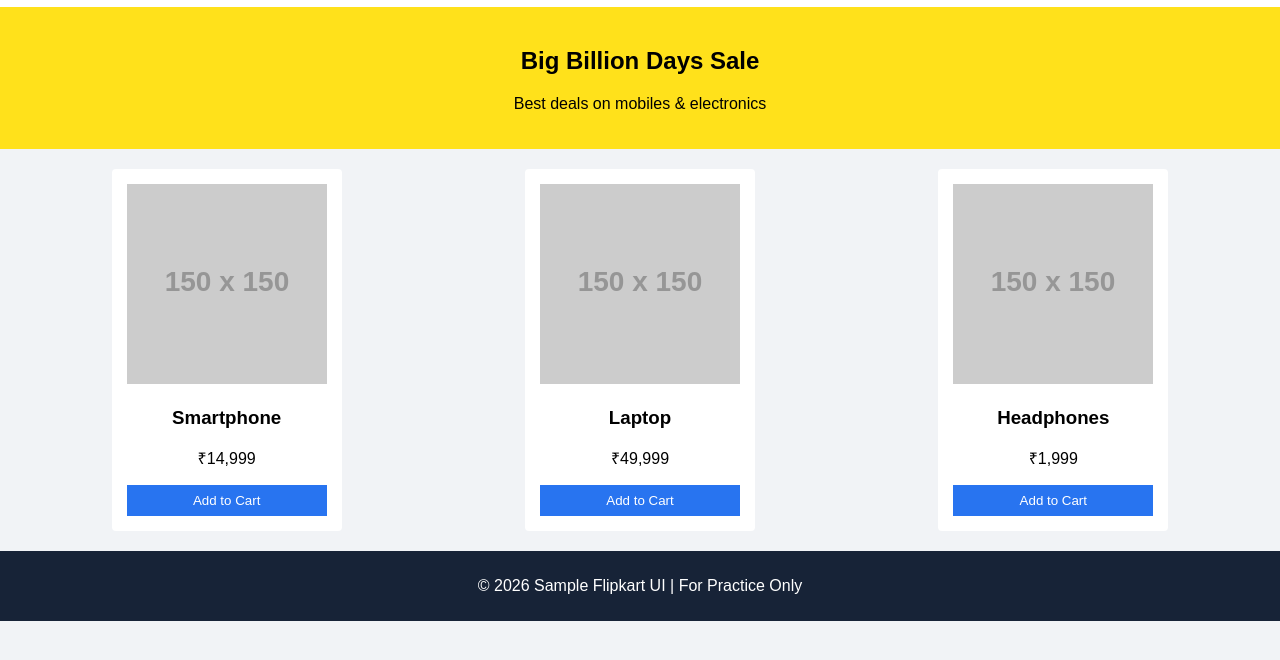
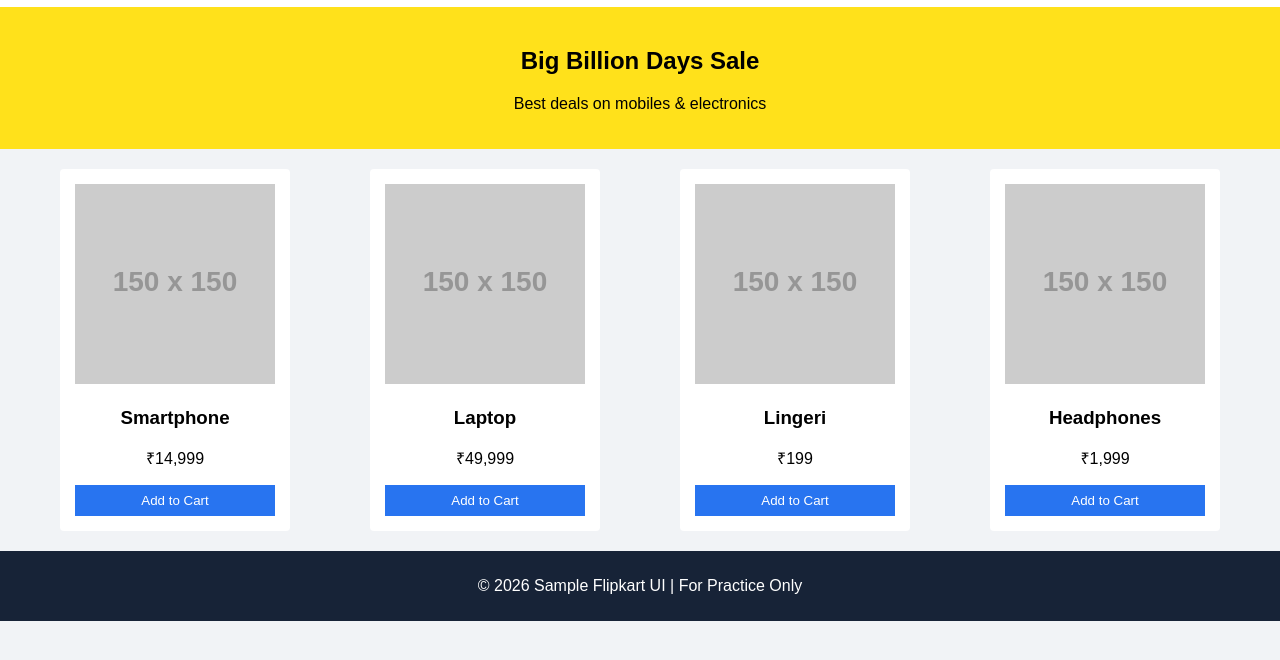
Before and after one commit to amitsalaskar-git/Flipkart, a plain HTML site: page index.html in a window 1280 px wide. Shown: the part 82-742 px from the top of the page. Drawn offline with Linux system fonts and the light colour scheme; placeholder pictures from the web are drawn by us.

Commit message:
Commit my change

```diff
--- a/index.html
+++ b/index.html
@@ -48,6 +48,13 @@
 
     <div class="product-card">
         <img src="https://via.placeholder.com/150" alt="Product">
+        <h3>Lingeri</h3>
+        <p>₹199</p>
+        <button>Add to Cart</button>
+    </div>
+
+    <div class="product-card">
+        <img src="https://via.placeholder.com/150" alt="Product">
         <h3>Headphones</h3>
         <p>₹1,999</p>
         <button>Add to Cart</button>
```
